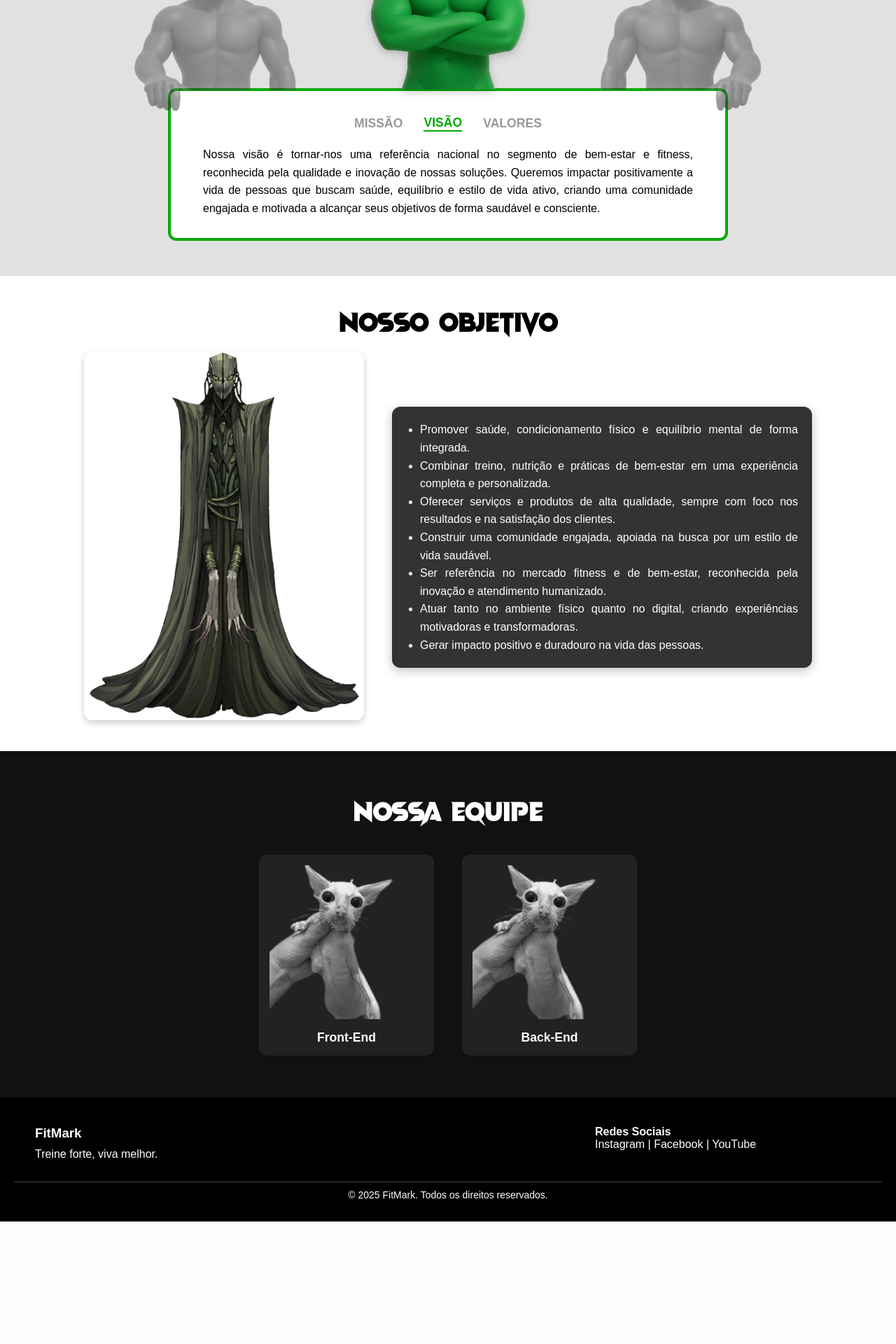
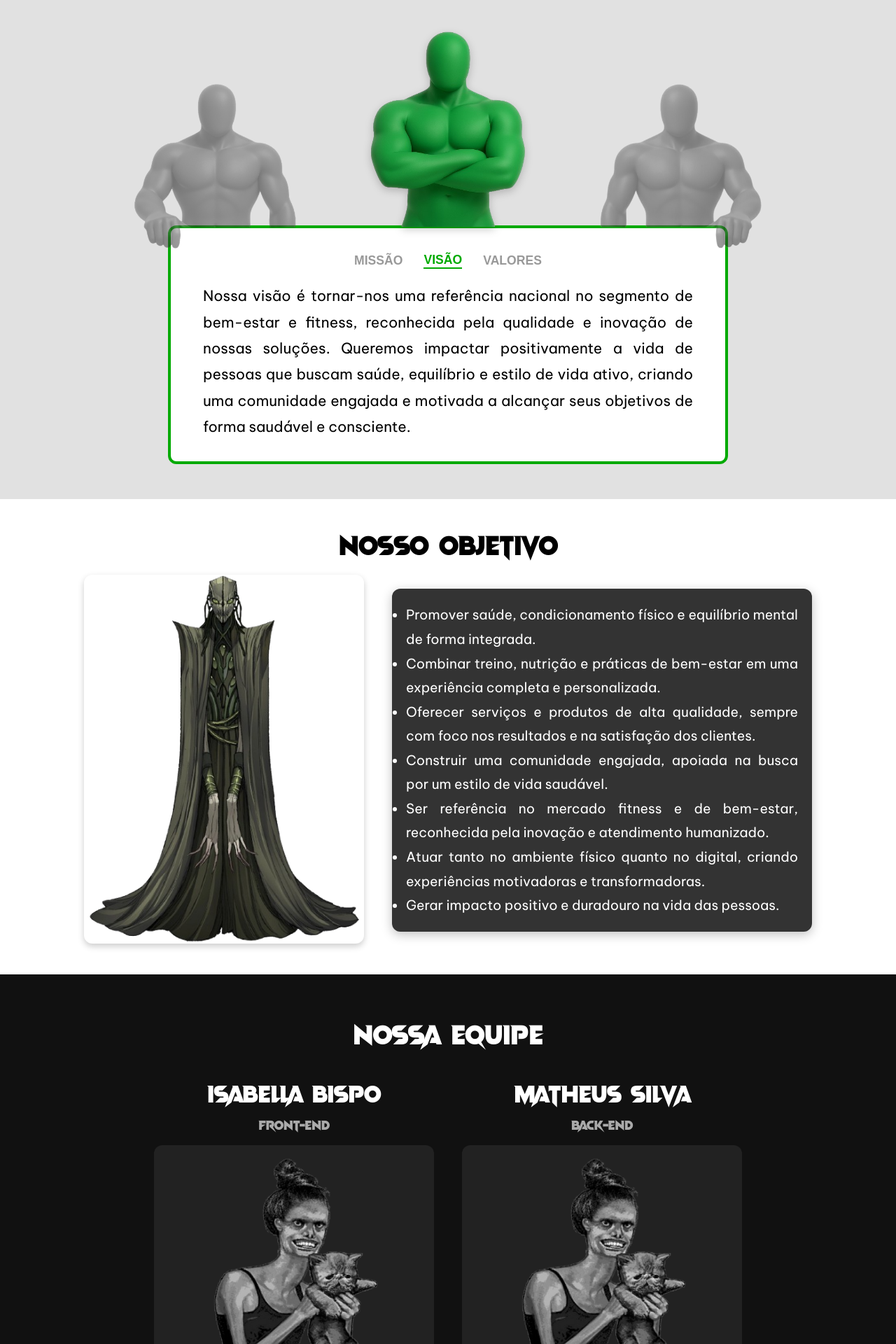
Before and after one commit to urtTarzan/Fitmark, a Django app: page /sobre/ in a window 1280 px wide. Shown: the part 960-2880 px from the top of the page at 70% size. Before the commit the page ends 2705 px from the top, so only its background shows below. Run offline with Django 5.2, Linux system fonts and the light colour scheme; some web fonts are replaced.

Commit message:
alterações principais no Sobre Nós

```diff
--- a/setup/introduction/templates/introduction/sobre.html
+++ b/setup/introduction/templates/introduction/sobre.html
@@ -47,7 +47,7 @@
     </div>
 
     <!-- Conteúdo -->
-    <div class="tab-content active" id="visao" style="text-align: justify;">
+    <div class="tab-content active" id="visao" style="text-align: justify; font-family: 'Vietnam', sans-serif;">
       <p>
         Nossa visão é tornar-nos uma referência nacional no segmento de bem-estar e fitness,
         reconhecida pela qualidade e inovação de nossas soluções. Queremos impactar positivamente
@@ -56,7 +56,7 @@
       </p>
     </div>
 
-    <div class="tab-content" id="missao" style="text-align: justify;">
+    <div class="tab-content" id="missao" style="text-align: justify; font-family: 'Vietnam', sans-serif;">
       <p>
         Nossa missão é promover saúde, bem-estar e autoestima, conectando pessoas
         através da cultura física e do conhecimento. Buscamos incentivar hábitos
@@ -64,7 +64,7 @@
       </p>
     </div>
 
-    <div class="tab-content" id="valores" style="text-align: justify;">
+    <div class="tab-content" id="valores" style="text-align: justify; font-family: 'Vietnam', sans-serif;">
       <p>
         <strong>Comprometimento:</strong> Oferecemos produtos e serviços eficazes, com responsabilidade e dedicação. <br>
         <strong>Inovação:</strong> Buscamos ideias criativas para tornar a experiência fitness mais prática e envolvente.<br>
@@ -103,26 +103,31 @@
   <div class="equipe-wrapper">
 
     <!-- FRONT-END -->
-    <div class="membro" data-role="front" data-color="green">
+    <div class="membro-container" data-github="https://github.com/isabellabispobispo">
+      <h3 class="nome-membro">Isabella Bispo</h3>
+      <p class="cargo-membro">Front-End</p>
+      <div class="membro" data-color="green">
         <div class="membro-img">
           <img src="{% static 'images/gatofeio.png' %}" alt="Front-End">
+          <span class="hover-text">Ao clicar, abrir GitHub</span>
         </div>
-      <p class="cargo">Front-End</p>
-      <a href="https://github.com/seuusuariofront" target="_blank" class="btn-github">Abrir GitHub</a>
+      </div>
     </div>
 
     <!-- BACK-END -->
-    <div class="membro" data-role="back" data-color="red">
+    <div class="membro-container" data-github="https://github.com/urtTarzan">
+      <h3 class="nome-membro">Matheus Silva</h3>
+      <p class="cargo-membro">Back-End</p>
+      <div class="membro" data-color="red">
         <div class="membro-img">
           <img src="{% static 'images/gatofeio.png' %}" alt="Back-End">
+          <span class="hover-text">Ao clicar, abrir GitHub</span>
         </div>
-      <p class="cargo">Back-End</p>
-      <a href="https://github.com/seuusuarioback" target="_blank" class="btn-github">Abrir GitHub</a>
+      </div>
     </div>
 
   </div>
 </section>
-
 
 {% endblock %}
 
@@ -131,6 +136,17 @@
   @font-face {
     font-family: 'Vampire Wars';
     src: url("{% static 'fonts/Vampire Wars.ttf' %}") format('truetype');
+  }
+
+  @font-face {
+    font-family: 'Vietnam';
+    src: url( "{% static 'fonts/BeVietnamPro-Regular.ttf' %}") format('truetype');
+  }
+
+  @media (max-width: 1024px) {
+  .imagem-objetivo {
+    display: none;
+  }
 }
 
   /* --- HERO --- */
@@ -187,28 +205,25 @@
     display: flex;
     justify-content: center;
     position: relative;
-  margin-top: 200px;
+    margin-top: 250px;
   }
 
-/* Card principal */
   .mvv-card {
     background: #fff;
     border-radius: 12px;
     max-width: 800px;
     width: 100%;
-  padding: 15px 20px 30px;  /* diminui de 100px para 60px */
+    padding: 15px 20px 30px;
     text-align: center;
-  border: 4px solid #0a0; /* verde inicial (VISÃO) */
+    border: 4px solid #0a0;
     position: relative;
     transition: border-color 0.3s ease, box-shadow 0.3s ease;
   }
 
-/* Bonecos */
-/* Bonecos posicionados acima do card */
   .bonecos-container {
-  pointer-events: none; /* clique passa através da imagem */
+    pointer-events: none;
     position: absolute;
-  top: -232px; /* altura exata para que os bonecos encostem no topo do card */
+    top: -232px;
     left: 50%;
     transform: translateX(-50%);
     display: flex;
@@ -278,12 +287,18 @@
     max-width: 700px;
     margin: 0 auto;
   }
+
+.tab-content p {
+  font-size: 1.3rem; /* aumenta ou diminui aqui */
+  line-height: 1.8;  /* espaçamento entre linhas */
+}
+
   .tab-content.active {
     display: block;
     animation: fadeIn 0.3s ease;
   }
 
-/* a porra do nosso objetivo */
+  /* --- NOSSO OBJETIVO --- */
   .nosso_objetivo {
     text-align: center;
     padding: 40px 20px;
@@ -309,26 +323,19 @@
     margin: 0 auto;
   }
 
-/* Texto com fundo escuro */
   .nosso_objetivo .texto {
-  font-family: 'philosopher', sans-serif;
+    font-family: 'Vietnam', sans-serif;
     background: #333;
     color: #fff;
     padding: 20px;
     border-radius: 12px;
-  font-size: 1rem;
-  line-height: 1.6;
+    font-size: 1.2rem;
+    line-height: 1.8;
     box-shadow: 0 4px 15px rgba(0, 0, 0, 0.25);
     max-width: 600px;
     flex: 1 1 50%;
   }
 
-.nosso_objetivo .texto ul {
-  padding-left: 20px;
-  text-align: justify;
-}
-
-/* Imagem ao lado do texto */
   .imagem-objetivo {
     flex: 1 1 35%;
     max-width: 400px;
@@ -364,9 +371,33 @@
     flex-wrap: wrap;
   }
 
+  .membro-container {
+    text-align: center;
+    display: flex;
+    flex-direction: column;
+    align-items: center;
+    gap: 8px;
+  }
+
+  .nome-membro {
+    font-family: 'Vampire Wars', Courier, monospace;
+    font-size: 2.2rem;
+    font-weight: lighter;
+    margin-bottom: 5px;
+    text-align: center;
+  }
+
+  .cargo-membro {
+    font-family: 'Vampire Wars', Courier, monospace;
+    font-weight: lighter;
+    font-size: 1.2rem;
+    margin-bottom: 10px;
+    color: #aaa;
+  }
+
   .membro {
     position: relative;
-  width: 250px;
+    width: 400px;
     text-align: center;
     border-radius: 12px;
     padding: 15px;
@@ -403,83 +433,41 @@
     transition: filter 0.3s ease, transform 0.3s ease;
   }
 
-/* Imagem parcialmente colorida no hover */
   .membro:hover img {
     filter: grayscale(50%);
   }
 
-/* Quando está ativo: totalmente colorida */
   .membro.active img {
     filter: grayscale(0%);
     transform: scale(1.03);
   }
 
-/* Fundo colorido permanente quando ativo */
-.membro.active[data-color="red"] {
-  background: rgba(255, 0, 0, 0.3);
-  box-shadow: 0 0 20px rgba(255, 0, 0, 0.6);
+  .hover-text {
+    position: absolute;
+    bottom: 10px;
+    left: 50%;
+    transform: translateX(-50%);
+    background: rgba(0,0,0,0.7);
+    color: #fff;
+    padding: 5px 10px;
+    border-radius: 8px;
+    font-size: 0.9rem;
+    opacity: 0;
+    transition: opacity 0.3s ease;
   }
 
-.membro.active[data-color="green"] {
-  background: rgba(0, 255, 0, 0.3);
-  box-shadow: 0 0 20px rgba(0, 255, 0, 0.6);
-}
-
-/* Cargo e botão */
-.cargo {
-  margin-top: 12px;
-  font-weight: bold;
-  font-size: 1.1rem;
-}
-
-/* Botão GitHub embaixo */
-.btn-github {
-  display: none;
-  margin-top: 12px;
-  background: #fff;
-  color: #000;
-  padding: 10px 20px;
-  border-radius: 8px;
-  text-decoration: none;
-  font-weight: bold;
-  transition: background 0.3s ease, transform 0.3s ease;
-}
-
-/* Aparece só quando ativo */
-.membro.active .btn-github {
-  display: inline-block;
-  animation: fadeIn 0.3s ease;
-}
-
-.btn-github:hover {
-  background: #ddd;
-  transform: scale(1.05);
+  .membro:hover .hover-text {
+    opacity: 1;
   }
 
   @keyframes fadeIn {
-  from { opacity: 0; transform: translateY(5px); }
-  to { opacity: 1; transform: translateY(0); }
+    from {opacity: 0; transform: translateY(5px);}
+    to {opacity: 1; transform: translateY(0);}
   }
 
 
-@keyframes fadeIn {
-  from { opacity: 0; transform: translateY(5px); }
-  to { opacity: 1; transform: translateY(0); }
-}
+</style>
 
-
-
-@keyframes fadeIn {
-  from {opacity: 0;}
-  to {opacity: 1;}
-}
-
-
-@keyframes fadeIn {
-  from {opacity: 0;}
-  to {opacity: 1;}
-}
-</style>
 {% endblock %}
 
 {% block extra_script %}
@@ -504,29 +491,20 @@
       document.getElementById(tabId).classList.add('active');
       document.getElementById(imgId).classList.add('active');
 
-      // Muda a cor da borda + sombra do card
-      if (color === 'green') {
-        card.style.borderColor = '#0a0';
-
-      } else {
-        card.style.borderColor = '#d00';
-
-      }
+      card.style.borderColor = (color === 'green') ? '#0a0' : '#d00';
     });
   });
 
   // --- NOSSA EQUIPE ---
-const membros = document.querySelectorAll('.membro');
+  const membros = document.querySelectorAll('.membro-container');
 
-membros.forEach(membro => {
+  membros.forEach(membroContainer => {
+    const membro = membroContainer.querySelector('.membro');
+    const githubUrl = membroContainer.getAttribute('data-github');
+
     membro.addEventListener('click', () => {
-    membros.forEach(m => m.classList.remove('active'));
-    membro.classList.add('active');
+      window.open(githubUrl, "_blank");
     });
   });
-
-
-
-
 </script>
 {% endblock %}
```
Also changed, not shown: other parts of setup/introduction/templates/introduction/sobre.html (+18 -25 lines), setup/static/fonts/BeVietnamPro-Regular.ttf (added), setup/static/images/gatofeio.png. Lines whose indentation alone changed are shown as unchanged.
